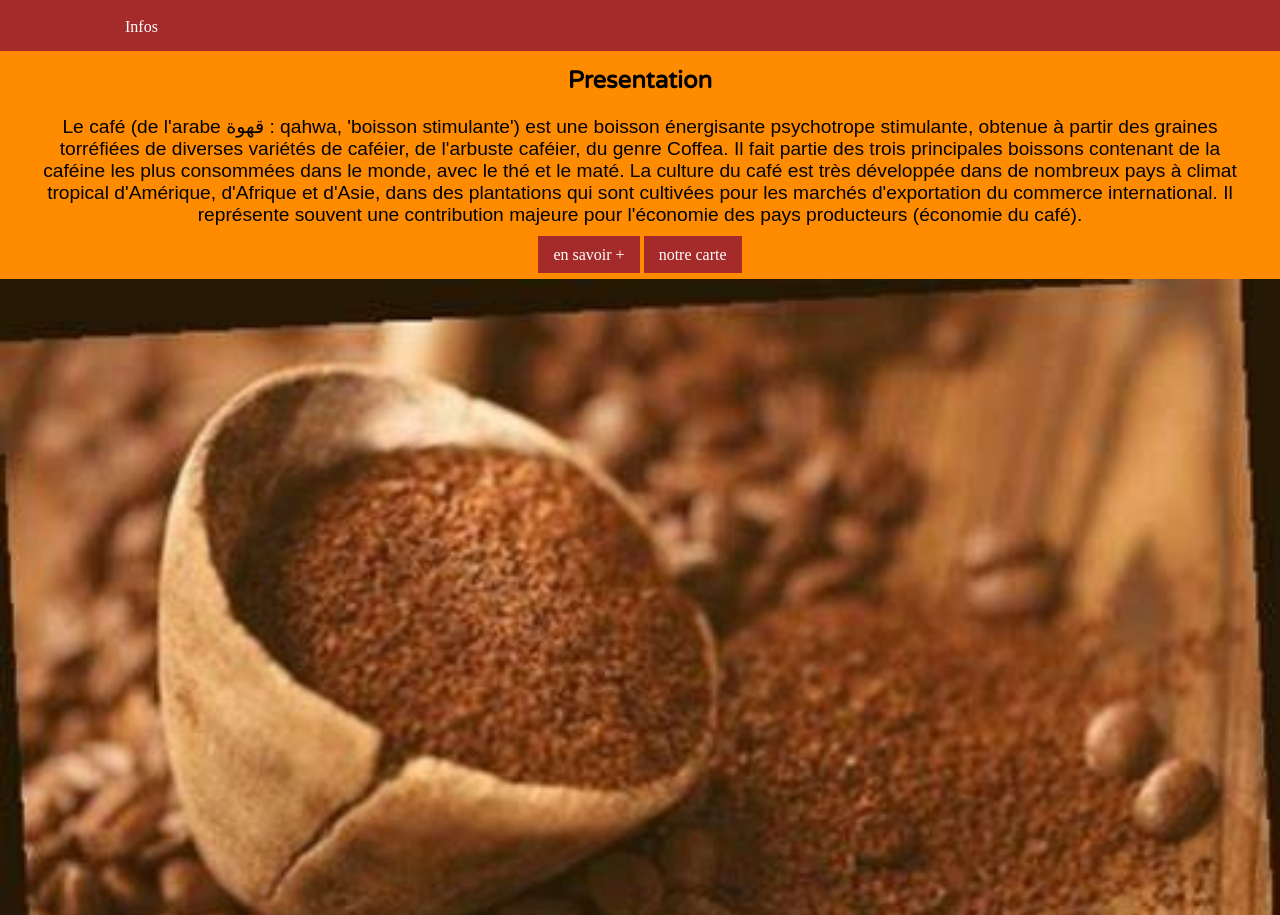
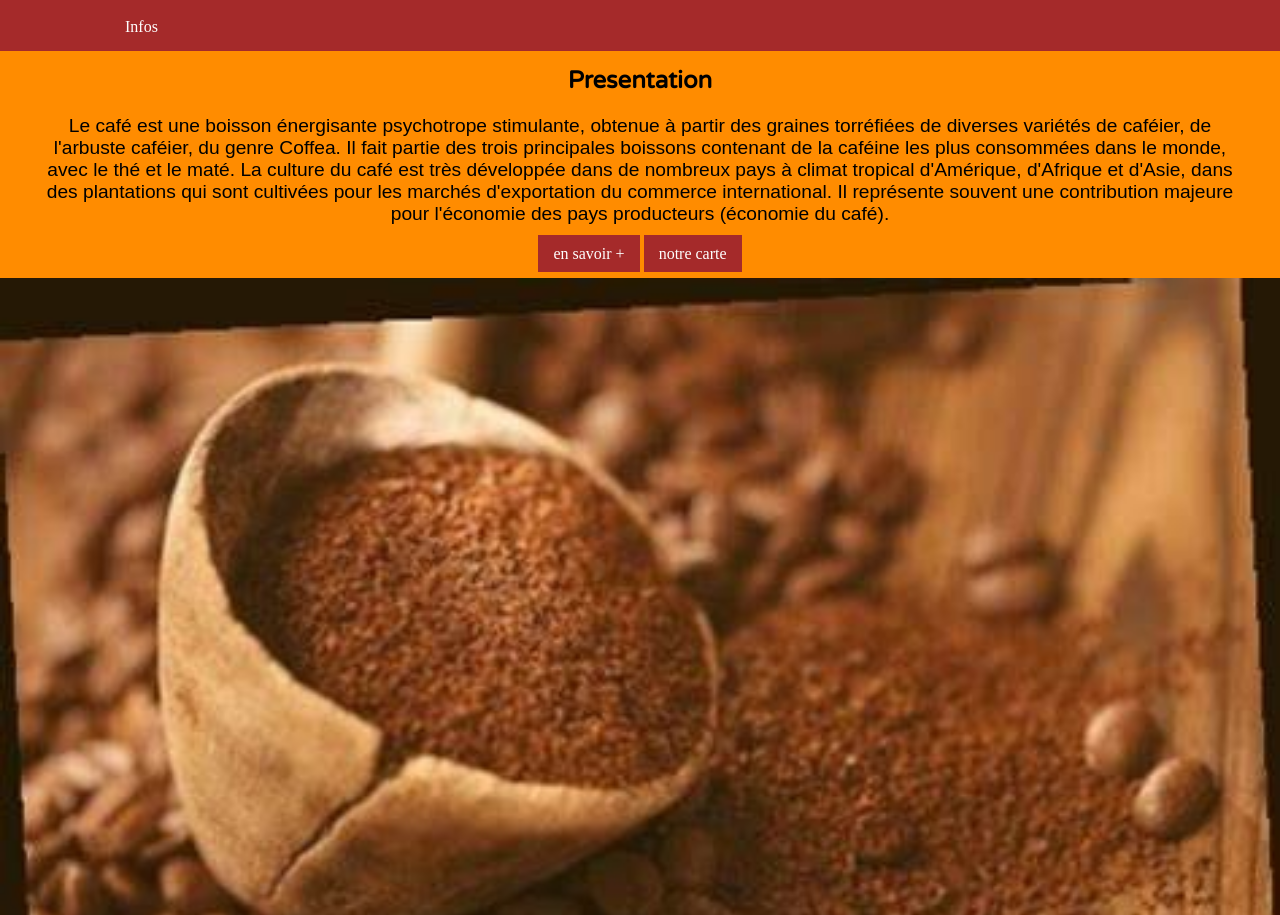
Before and after one commit to Jordan598/original, a plain HTML site: page index.html in a window 1280 px wide. Shown: the part 998-1913 px from the top of the page. Drawn offline with Linux system fonts and the light colour scheme.

Commit message:
parentaise

```diff
--- a/index.html
+++ b/index.html
@@ -39,7 +39,7 @@
     <main>
       <section id="presentation">
         <h2>presentation</h2>
-        <p>Le café (de l'arabe قهوة : qahwa, 'boisson stimulante') est une boisson énergisante psychotrope stimulante, obtenue à partir des graines torréfiées de diverses variétés de caféier, de l'arbuste caféier, du genre Coffea. Il fait partie des trois principales boissons contenant de la caféine les plus consommées dans le monde, avec le thé et le maté.
+        <p>Le café est une boisson énergisante psychotrope stimulante, obtenue à partir des graines torréfiées de diverses variétés de caféier, de l'arbuste caféier, du genre Coffea. Il fait partie des trois principales boissons contenant de la caféine les plus consommées dans le monde, avec le thé et le maté.
           La culture du café est très développée dans de nombreux pays à climat tropical d'Amérique, d'Afrique et d'Asie, dans des plantations qui sont cultivées pour les marchés d'exportation du commerce international. Il représente souvent une contribution majeure pour l'économie des pays producteurs (économie du café).
         </p>
         <a href="https://www.doctissimo.fr/html/nutrition/dossiers/cafe/14397-fabrication-cafe.htm">en savoir +</a>
```
